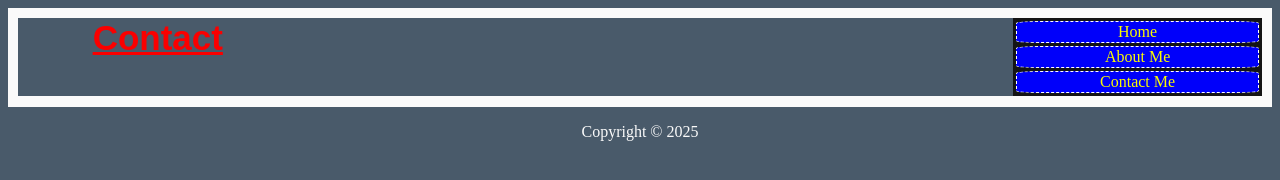
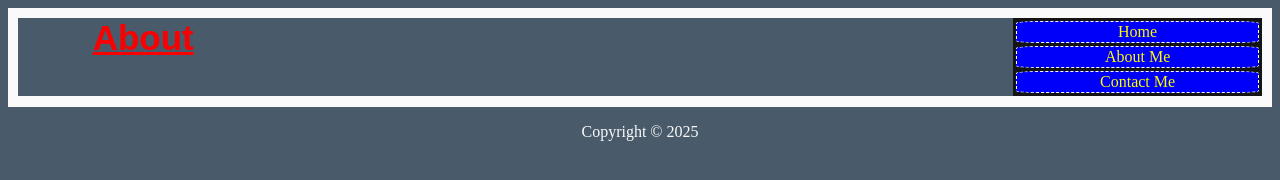
Before and after one commit to Halonix-4D/Real, a plain HTML site: page about.html in a window 1280 px wide. Drawn offline with Linux system fonts and the light colour scheme.

Commit message:
Update about.html

```diff
--- a/about.html
+++ b/about.html
@@ -12,7 +12,7 @@
         <a href="contact.html">Contact Me</a>
     </nav>
     <h1>
-        <u>Contact</u>
+        <u>About</u>
     </h1>
     </header>
 <footer>
```
